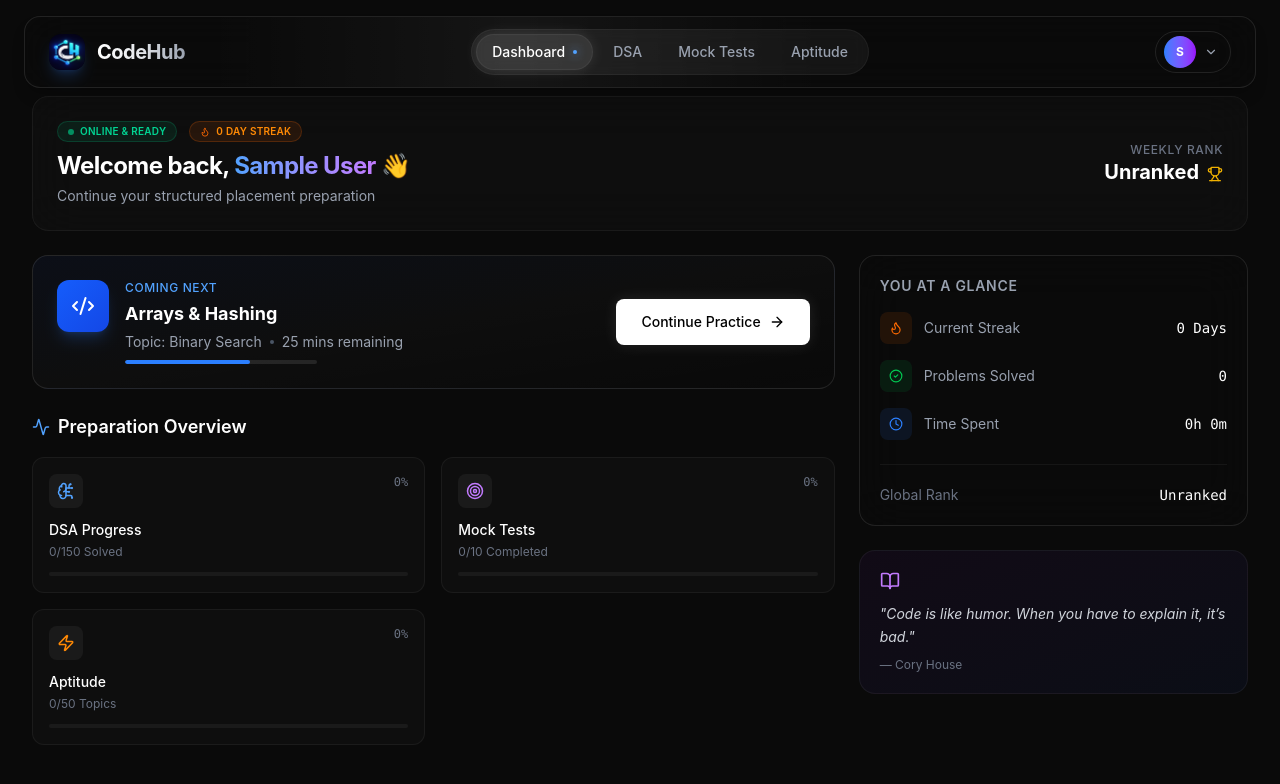
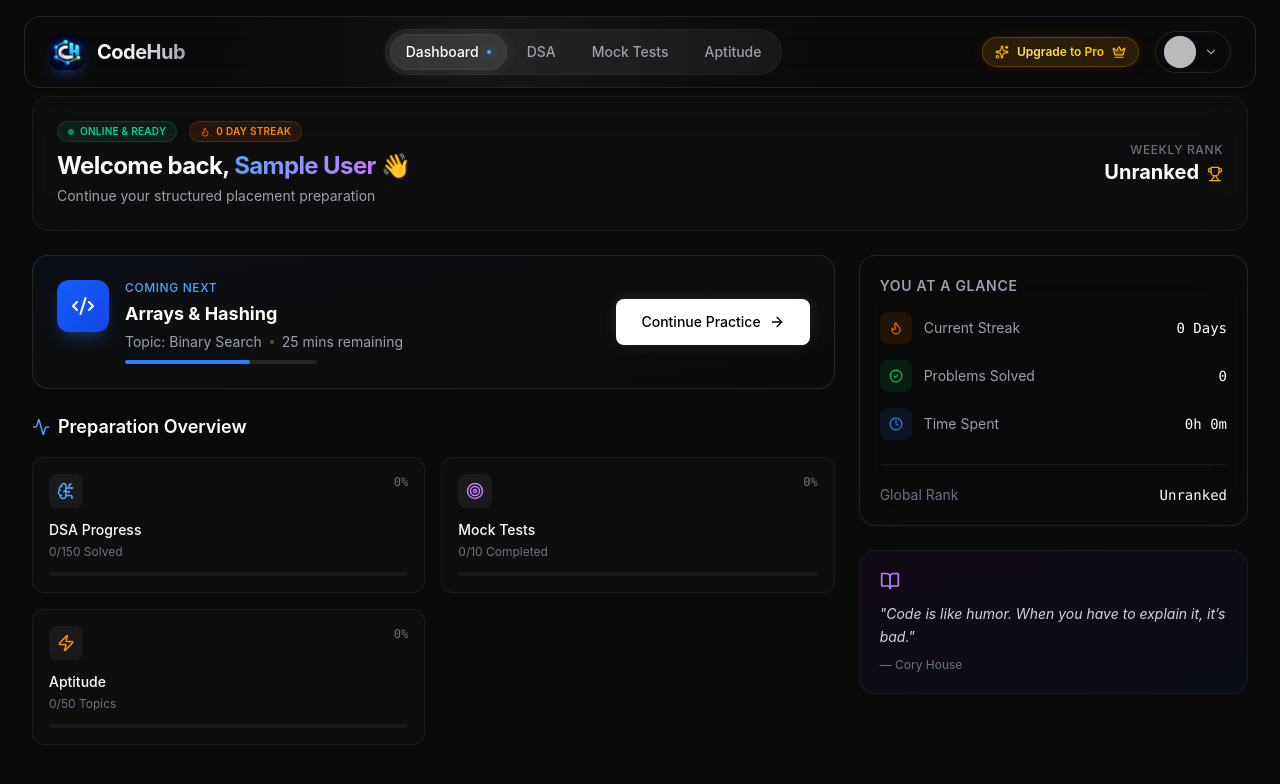
Before and after one commit to Charangandrothu/CodeHub, a React (Vite) app: page / in a window 1280 px wide. Shown: the top 784 px of the page. Built offline with nearby package versions, Linux system fonts and the light colour scheme; no server answers; sample sign-in values are in the browser's storage.

Commit message:
feat(ui): update app branding, landing page, and global styles

```diff
--- a/index.html
+++ b/index.html
@@ -1,13 +1,16 @@
 <!doctype html>
 <html lang="en">
+
 <head>
   <meta charset="UTF-8" />
-    <link rel="icon" type="image/svg+xml" href="/vite.svg" />
+  <link rel="icon" href="/logopng.png" />
   <meta name="viewport" content="width=device-width, initial-scale=1.0" />
-    <title>codehub</title>
+  <title>CodeHub - Placement Preparation Platform</title>
 </head>
+
 <body>
   <div id="root"></div>
   <script type="module" src="/src/main.jsx"></script>
 </body>
+
 </html>
--- a/src/components/Features.jsx
+++ b/src/components/Features.jsx
@@ -1,4 +1,6 @@
 import React from 'react';
+import { useNavigate } from 'react-router-dom';
+import { useAuth } from '../context/AuthContext';
 import { motion } from 'framer-motion';
 import {
     Code2,
@@ -269,6 +271,17 @@ const Features = () => {
 
 // Sub-components for cleaner code
 const FeatureSection = ({ title, description, icon: Icon, gradient, align, children }) => {
+    const navigate = useNavigate();
+    const { currentUser } = useAuth();
+
+    const handleLearnMore = () => {
+        if (currentUser) {
+            navigate('/dashboard');
+        } else {
+            navigate('/login');
+        }
+    };
+
     return (
         <div className={`flex flex-col lg:flex-row items-center gap-12 ${align === 'right' ? 'lg:flex-row-reverse' : ''}`}>
             {/* Text Content */}
@@ -304,6 +317,7 @@ const FeatureSection = ({ title, description, icon: Icon, gradient, align, child
                     viewport={{ once: false, margin: "-50px" }}
                     transition={{ duration: 0.5, delay: 0.2, ease: "easeOut" }}
                     className="flex items-center gap-2 text-sm font-medium text-white/50 group cursor-pointer hover:text-white transition-colors"
+                    onClick={handleLearnMore}
                 >
                     <span>Learn more</span>
                     <ArrowRight size={16} className="group-hover:translate-x-1 transition-transform" />
--- a/src/components/Navbar.jsx
+++ b/src/components/Navbar.jsx
@@ -1,21 +1,34 @@
 import { useState, useEffect, useRef } from 'react';
 import { useNavigate, useLocation } from 'react-router-dom';
+
+/* UI Components */
 import { Button } from './ui/Button';
+
+/* Context */
 import { useAuth } from '../context/AuthContext';
-import { LogOut, User, Settings, LayoutDashboard, ChevronDown } from 'lucide-react';
+
+/* Icons */
+import { LogOut, User, Settings, LayoutDashboard, ChevronDown, Crown, Sparkles } from 'lucide-react';
+
+/* Animations */
 import { motion, AnimatePresence, useScroll, useMotionValueEvent } from 'framer-motion';
+
+/* Assets */
 import logo_img from '../assets/logo_img.png';
 
 const Navbar = () => {
   const navigate = useNavigate();
   const location = useLocation();
-  const { currentUser, logout } = useAuth();
+  const { currentUser, userData, logout } = useAuth(); // Added userData
   const [showProfileMenu, setShowProfileMenu] = useState(false);
   const [hidden, setHidden] = useState(false);
   const { scrollY } = useScroll();
   const [hoveredIndex, setHoveredIndex] = useState(null);
   const [activeSection, setActiveSection] = useState('home');
   const menuRef = useRef(null);
+
+  // Determine if user is Pro
+  const isProUser = userData?.isPro === true;
 
   useEffect(() => {
     const handleScrollSpy = () => {
@@ -73,8 +86,6 @@ const Navbar = () => {
       console.error("Failed to log out", error);
     }
   };
-
-
 
   const navLinks = currentUser ? [
     { name: 'Dashboard', path: '/' },
@@ -228,14 +239,55 @@ const Navbar = () => {
 
           {/* Right Actions */}
           <div className="flex items-center gap-4">
+
+            {/* UPGRADE TO PRO BADGE */}
+            {currentUser && !isProUser && (
+              <motion.button
+                initial={{ opacity: 0, scale: 0.8 }}
+                animate={{ opacity: 1, scale: 1 }}
+                whileHover={{ scale: 1.05, y: -1 }}
+                whileTap={{ scale: 0.95 }}
+                onClick={() => navigate('/pricing')}
+                className="relative hidden sm:flex items-center gap-2 px-3 py-1.5 rounded-full bg-gradient-to-r from-amber-500/10 via-yellow-500/10 to-amber-500/10 border border-amber-500/30 shadow-[0_0_15px_-3px_rgba(245,158,11,0.2)] group overflow-hidden cursor-pointer"
+              >
+                {/* Shimmer Effect */}
+                <motion.div
+                  animate={{ x: ['-200%', '200%'] }}
+                  transition={{ duration: 3, repeat: Infinity, ease: "linear", repeatDelay: 2 }}
+                  className="absolute inset-0 w-1/2 h-full bg-gradient-to-r from-transparent via-amber-400/20 to-transparent skew-x-12 blur-sm"
+                />
+
+                {/* Glow Pulse */}
+                <motion.div
+                  animate={{ opacity: [0.5, 1, 0.5] }}
+                  transition={{ duration: 2, repeat: Infinity, ease: "easeInOut" }}
+                  className="absolute inset-0 rounded-full bg-amber-500/5"
+                />
+
+                <Sparkles size={14} className="text-amber-400" />
+                <span className="text-xs font-semibold bg-gradient-to-r from-amber-200 to-yellow-400 bg-clip-text text-transparent group-hover:text-yellow-300 transition-colors">
+                  Upgrade to Pro
+                </span>
+                <Crown size={14} className="text-amber-400 fill-amber-400/20" />
+              </motion.button>
+            )}
+
             {currentUser ? (
               <div className="relative" ref={menuRef}>
                 <button
                   onClick={() => setShowProfileMenu(!showProfileMenu)}
                   className="flex items-center gap-2 p-1 pl-2 pr-3 rounded-full border border-white/10 hover:bg-white/5 hover:border-white/20 transition-all duration-300 group"
                 >
-                  <div className="w-8 h-8 rounded-full bg-gradient-to-r from-blue-500 to-purple-600 flex items-center justify-center text-white font-bold text-xs ring-2 ring-[#0a0a0a] group-hover:ring-purple-500/50 transition-all">
-                    {currentUser.displayName ? currentUser.displayName[0].toUpperCase() : (currentUser.email ? currentUser.email[0].toUpperCase() : 'U')}
+                  <div className="relative w-8 h-8 rounded-full bg-gradient-to-r from-blue-500 to-purple-600 flex items-center justify-center text-white font-bold text-xs ring-2 ring-[#0a0a0a] group-hover:ring-purple-500/50 transition-all overflow-hidden">
+                    {currentUser.photoURL ? (
+                      <img src={currentUser.photoURL} alt="Profile" className="w-full h-full object-cover" />
+                    ) : (
+                      currentUser.displayName ? currentUser.displayName[0].toUpperCase() : (currentUser.email ? currentUser.email[0].toUpperCase() : 'U')
+                    )}
+                    {/* Pro Indicator Helper on Avatar */}
+                    {isProUser && (
+                      <div className="absolute inset-0 border-2 border-amber-400/50 rounded-full" />
+                    )}
                   </div>
                   <ChevronDown
                     size={14}
@@ -253,7 +305,14 @@ const Navbar = () => {
                       className="absolute right-0 mt-4 w-64 bg-[#0a0a0a]/90 backdrop-blur-2xl border border-white/10 rounded-2xl shadow-xl shadow-black/50 overflow-hidden z-50 origin-top-right"
                     >
                       <div className="p-4 border-b border-white/5">
-                        <p className="text-sm font-medium text-white truncate">{currentUser.displayName || 'User'}</p>
+                        <div className="flex items-center justify-between">
+                          <p className="text-sm font-medium text-white truncate max-w-[150px]">{currentUser.displayName || 'User'}</p>
+                          {isProUser && (
+                            <span className="px-2 py-0.5 rounded-full bg-amber-500/20 border border-amber-500/30 text-[10px] font-bold text-amber-400 flex items-center gap-1">
+                              <Crown size={10} className="fill-amber-400/50" /> PRO
+                            </span>
+                          )}
+                        </div>
                         <p className="text-xs text-gray-500 truncate mt-0.5">{currentUser.email}</p>
                       </div>
                       <div className="p-2 space-y-1">
@@ -265,7 +324,7 @@ const Navbar = () => {
                             navigate('/profile');
                           }}
                         />
-                        <MenuLink icon={LayoutDashboard} label="Dashboard" onClick={() => navigate('/dashboard')} />
+                        <MenuLink icon={LayoutDashboard} label="Dashboard" onClick={() => navigate('/')} />
                         <MenuLink icon={Settings} label="Settings" />
                       </div>
                       <div className="p-2 border-t border-white/5">
--- a/src/index.css
+++ b/src/index.css
@@ -25,6 +25,8 @@ body {
   width: 100%;
 }
 
+
+
 @layer utilities {
   .glass-card {
     background: rgba(255, 255, 255, 0.03);
```
Also changed, not shown: public/logo.png (added), public/logopng.png (added). Lines whose indentation alone changed are shown as unchanged.
